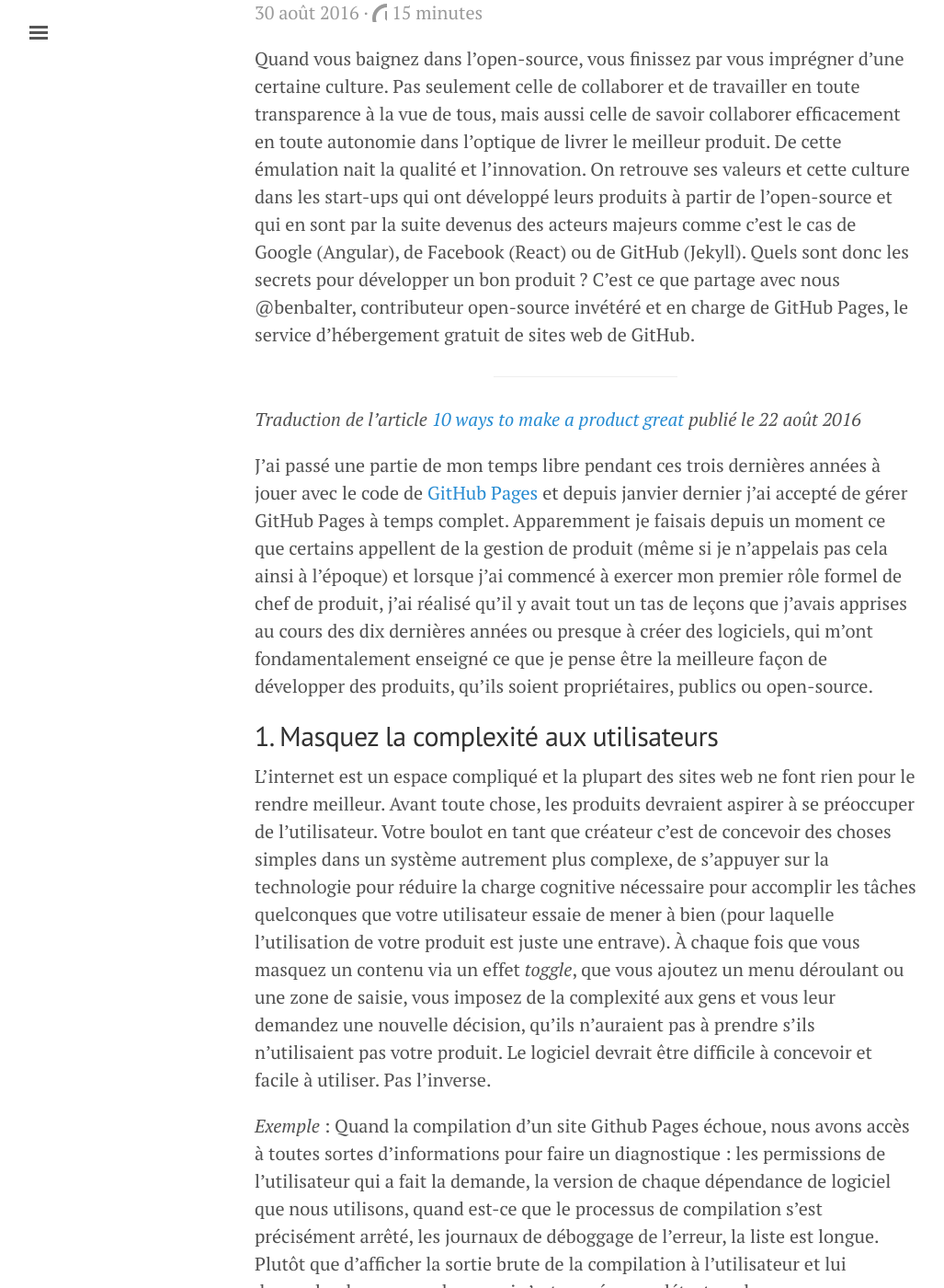
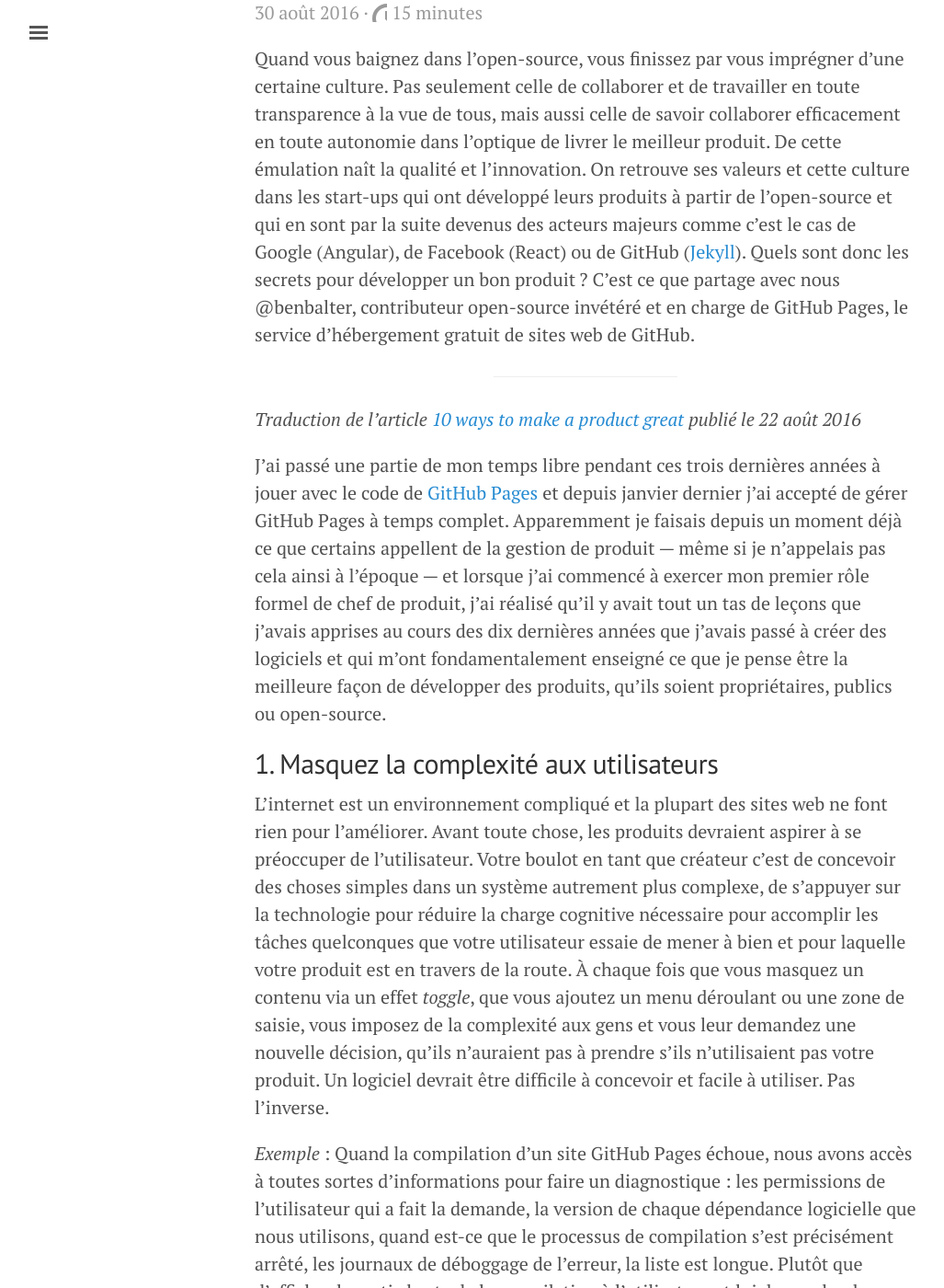
Before and after one commit to DirtyF/frank.taillandier.me, a Jekyll site: the page built from _posts/2016-08-30-dix-facons-de-rendre-un-produit-excellent.md, in a window 1280 px wide and 1400 px high, scrolled down 193 px. Shown: the whole window at 92% size, without its empty margins (3-1030 px from the left). Built offline with Jekyll 4.4.1, drawn with Linux system fonts in a browser that asks for light colours; comment, search, counter and statistics services are not loaded; some of the changed text lies outside the part shown.

Commit message:
Fix merge conflict

```diff
--- a/_posts/2016-08-30-dix-facons-de-rendre-un-produit-excellent.md
+++ b/_posts/2016-08-30-dix-facons-de-rendre-un-produit-excellent.md
@@ -1,9 +1,10 @@
 ---
 title: 10 façons de rendre un produit excellent
-description: La meilleure manière de développer des produits, qu'ils soient propriétaires, publics ou open-source selon Ben Balter, chef de produit chez Github.
+description: La meilleure manière de développer des produits, qu'ils soient propriétaires, publics ou open-source selon Ben Balter, chef de produit chez GitHub.
+redirect-from: /2016/08/30/ten-ways-to-make-a-product-great/
 ---
 
-Quand vous baignez dans l'open-source, vous finissez par vous imprégner d'une certaine culture. Pas seulement celle de collaborer et de travailler en toute transparence à la vue de tous, mais aussi celle de savoir collaborer efficacement en toute autonomie dans l'optique de livrer le meilleur produit. De cette émulation nait la qualité et l'innovation. On retrouve ses valeurs et cette culture dans les start-ups qui ont développé leurs produits à partir de l'open-source et qui en sont par la suite devenus des acteurs majeurs comme c'est le cas de Google (Angular), de Facebook (React) ou de GitHub (Jekyll). Quels sont donc les secrets pour développer un bon produit ? C'est ce que partage avec nous @benbalter, contributeur open-source invétéré et en charge de GitHub Pages, le service d'hébergement gratuit de sites web de GitHub.
+Quand vous baignez dans l'open-source, vous finissez par vous imprégner d'une certaine culture. Pas seulement celle de collaborer et de travailler en toute transparence à la vue de tous, mais aussi celle de savoir collaborer efficacement en toute autonomie dans l'optique de livrer le meilleur produit. De cette émulation naît la qualité et l'innovation. On retrouve ses valeurs et cette culture dans les start-ups qui ont développé leurs produits à partir de l'open-source et qui en sont par la suite devenus des acteurs majeurs comme c'est le cas de Google (Angular), de Facebook (React) ou de GitHub ([Jekyll](http://jekyllrb.com/)). Quels sont donc les secrets pour développer un bon produit ? C'est ce que partage avec nous @benbalter, contributeur open-source invétéré et en charge de GitHub Pages, le service d'hébergement gratuit de sites web de GitHub.
 
 <!-- excerpt -->
 
@@ -11,13 +12,13 @@ Quand vous baignez dans l'open-source, vous finissez par vous imprégner d'une c
 
 _Traduction de l'article [10 ways to make a product great](http://ben.balter.com/2016/08/22/ten-ways-to-make-a-product-great/) publié le 22 août 2016_
 
-J'ai passé une partie de mon temps libre pendant ces trois dernières années à jouer avec le code de [GitHub Pages](https://pages.github.com) et depuis janvier dernier j'ai accepté de gérer GitHub Pages à temps complet. Apparemment je faisais depuis un moment ce que certains appellent de la gestion de produit (même si je n'appelais pas cela ainsi à l'époque) et lorsque j'ai commencé à exercer mon premier rôle formel de chef de produit, j'ai réalisé qu'il y avait tout un tas de leçons que j'avais apprises au cours des dix dernières années ou presque à créer des logiciels, qui m'ont fondamentalement enseigné ce que je pense être la meilleure façon de développer des produits, qu'ils soient propriétaires, publics ou open-source.
+J'ai passé une partie de mon temps libre pendant ces trois dernières années à jouer avec le code de [GitHub Pages](https://pages.github.com) et depuis janvier dernier j'ai accepté de gérer GitHub Pages à temps complet. Apparemment je faisais depuis un moment déjà ce que certains appellent de la gestion de produit — même si je n'appelais pas cela ainsi à l'époque — et lorsque j'ai commencé à exercer mon premier rôle formel de chef de produit, j'ai réalisé qu'il y avait tout un tas de leçons que j'avais apprises au cours des dix dernières années que j'avais passé à créer des logiciels et qui m'ont fondamentalement enseigné ce que je pense être la meilleure façon de développer des produits, qu'ils soient propriétaires, publics ou open-source.
 
 ## 1. Masquez la complexité aux utilisateurs
 
-L'internet est un espace compliqué et la plupart des sites web ne font rien pour le rendre meilleur. Avant toute chose, les produits devraient aspirer à se préoccuper de l'utilisateur. Votre boulot en tant que créateur c'est de concevoir des choses simples dans un système autrement plus complexe, de s'appuyer sur la technologie pour réduire la charge cognitive nécessaire pour accomplir les tâches quelconques que votre utilisateur essaie de mener à bien (pour laquelle l'utilisation de votre produit est juste une entrave). À chaque fois que vous masquez un contenu via un effet _toggle_, que vous ajoutez un menu déroulant ou une zone de saisie, vous imposez de la complexité aux gens et vous leur demandez une nouvelle décision, qu'ils n'auraient pas à prendre s'ils n'utilisaient pas votre produit. Le logiciel devrait être difficile à concevoir et facile à utiliser. Pas l'inverse.
+L'internet est un environnement compliqué et la plupart des sites web ne font rien pour l'améliorer. Avant toute chose, les produits devraient aspirer à se préoccuper de l'utilisateur. Votre boulot en tant que créateur c'est de concevoir des choses simples dans un système autrement plus complexe, de s'appuyer sur la technologie pour réduire la charge cognitive nécessaire pour accomplir les tâches quelconques que votre utilisateur essaie de mener à bien et pour laquelle votre produit est en travers de la route. À chaque fois que vous masquez un contenu via un effet _toggle_, que vous ajoutez un menu déroulant ou une zone de saisie, vous imposez de la complexité aux gens et vous leur demandez une nouvelle décision, qu'ils n'auraient pas à prendre s'ils n'utilisaient pas votre produit. Un logiciel devrait être difficile à concevoir et facile à utiliser. Pas l'inverse.
 
-*Exemple* : Quand la compilation d'un site Github Pages échoue, nous avons accès à toutes sortes d'informations pour faire un diagnostique : les permissions de l'utilisateur qui a fait la demande, la version de chaque dépendance de logiciel que nous utilisons, quand est-ce que le processus de compilation s'est précisément arrêté, les journaux de déboggage de l'erreur, la liste est longue. Plutôt que d'afficher la sortie brute de la compilation à l'utilisateur et lui demander de comprendre ce qui s'est passé, nous détectons la cause sous-jacente, si nous le pouvons, et lui affichons un message d'erreur court et détaillé avec des liens vers la documentation correspondante.
+*Exemple* : Quand la compilation d'un site GitHub Pages échoue, nous avons accès à toutes sortes d'informations pour faire un diagnostique : les permissions de l'utilisateur qui a fait la demande, la version de chaque dépendance logicielle que nous utilisons, quand est-ce que le processus de compilation s'est précisément arrêté, les journaux de déboggage de l'erreur, la liste est longue. Plutôt que d'afficher la sortie brute de la compilation à l'utilisateur et lui demander de comprendre ce qui s'est passé, nous détectons la cause sous-jacente, si nous le pouvons, et lui affichons un message d'erreur court et détaillé avec des liens vers la documentation correspondante.
 
 ## 2. Ajoutez des fonctionnalités que 80% des gens utiliseront
 
@@ -29,13 +30,13 @@ L'internet est un espace compliqué et la plupart des sites web ne font rien pou
 
 Il existe des exemples de bons produits qui n'ont pas été utilisés quotidiennement par les équipes qui les ont développés. Et d'abord, pourquoi voudriez-vous soumettre vos utilisateurs à une expérience que vous n'estimez pas suffisante pour satisfaire vos propres besoins (ou que vous ne connaissez pas assez bien car vous n'avez pas rencontré le problème vous-mêmes) ? Mangeriez-vous dans un restaurant dans lequel le chef ne veut pas manger ou dont il n'a pas goûté la nourriture ? Quand vous utilisez un produit tous les jours, chaque défaut, chaque fonctionnalité manquante, chaque recoin bancal de votre application devient une forme passive d'auto-flagellation, du moins jusqu'à ce que vous ne les corrigiez. Sans parler du fait que cela vous permet de tester une fonctionnalité à l'état brut, avant de la soumettre aux utilisateurs. Goûtez à votre propre tambouille, comme on dit souvent ou "buvez votre propre champagne" comme je préfère dire, cela vous procure un sentiment d'empathie inégalable envers les utilisateurs, un niveau de compréhension que vous ne fournira jamais aucun groupe de discussion ou d'étude de marché.
 
-*Exemple* : Chez GitHub, non seulement beaucoup d'employés de GitHub utilisent GitHub Pages pour héberger leur propre site ou leur blog, mais nous encourageons les autres équipes à utiliser GitHub Pages aussi souvent qu'elles le peuvent. Les utilisateurs bénéficient indubitablement des meilleurs tests sur divers cas de figures. Nous avons ajouté le plugin [Jekyll SEO Tag](https://github.com/jekyll/jekyll-seo-tag) depuis un petit moment déjà. Le plugin insère automatiquement des métadonnées pour que les moteurs de recherches puissent mieux indexer votre site. Quand nous l'avons autorisé pour GitHub Pages, nous ne l'avons pas annoncé. Au lieu de ça, nous l'avons d'abord utilisé en interne pour des sites Github comme  `desktop.github.com`, pour voir s'il était performant, puis nous l'avons ajouté à la gem[^Gem] Github Pages pour les utilisateurs téméraires puissent expérimenter avec, avant de finalement communiquer publiquement dessus.
+*Exemple* : Chez GitHub, non seulement beaucoup d'employés de GitHub utilisent GitHub Pages pour héberger leur propre site ou leur blog, mais nous encourageons les autres équipes à utiliser GitHub Pages aussi souvent qu'elles le peuvent. Les utilisateurs bénéficient indubitablement des meilleurs tests sur divers cas de figures. Nous avons ajouté le plugin [Jekyll SEO Tag](https://github.com/jekyll/jekyll-seo-tag) depuis un petit moment déjà. Le plugin insère automatiquement des métadonnées pour que les moteurs de recherches puissent mieux indexer votre site. Quand nous l'avons autorisé pour GitHub Pages, nous ne l'avons pas annoncé. Au lieu de ça, nous l'avons d'abord utilisé en interne pour des sites GitHub comme  `desktop.github.com`, pour voir s'il était performant, puis nous l'avons ajouté à la gem[^Gem] GitHub Pages pour que les utilisateurs téméraires puissent expérimenter avec, avant de finalement communiquer publiquement dessus.
 
 ## 4. Optimisez pour le cas d'utilisation idéal, pas le cas le plus courant
 
 Si un utilisateur peut faire quelque chose avec votre produit, il le fera. Cela crée beaucoup d'usages inattendus et de demandes de nouvelles fonctionnalités auxquelles vous n'aviez pas pensé. Indépendamment de la façon dont est vraiment utilisé, guidez les utilisateurs dans la bonne direction. Encouragez les à faire ce que vous voulez qu'ils fassent. Cela se traduira par proposer des fonctionnalités qui prennent en charge votre cas idéal, pas le plus courant, celui utilisé par la majorité de vos utilisateurs, ou ceux qui se manifestent le plus.
 
-*Exemple* : GitHub Pages est utilisé pour différentes choses, pour des applications de statut automatisé mais aussi des boulangeries locales. C'est prévu pour être utilisé par des personnes, des organisations et des projets. Au lieu d'investir dans des scénarios d'usage non liés à Github, nous avons simplifié la publication de métadonnées sur votre activité sur Github, comme la liste des projets open-source les plus populaires de vos organisations, même si ce scénario d'usage n'était pas populaire lors de l'introduction de la fonctionnalité.
+*Exemple* : GitHub Pages est utilisé pour différentes choses, pour des applications de statut automatisé mais aussi des boulangeries locales. C'est prévu pour être utilisé par des personnes, des organisations et des projets. Au lieu d'investir dans des scénarios d'usage non liés à GitHub, nous avons simplifié la publication de métadonnées sur votre activité sur GitHub, comme la liste des projets open-source les plus populaires de vos organisations, même si ce scénario d'usage n'était pas populaire lors de l'introduction de la fonctionnalité.
 
 ## 5. Laissez les utilisateurs faire les changements
 
```
Also changed, not shown: other parts of _posts/2016-08-30-dix-facons-de-rendre-un-produit-excellent.md (+3 -3 lines).
